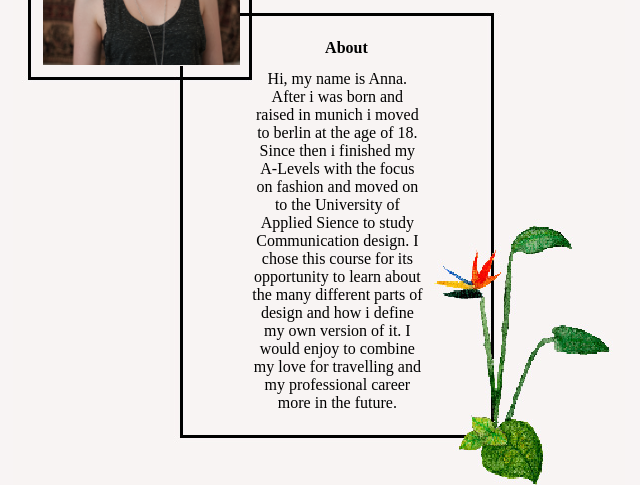
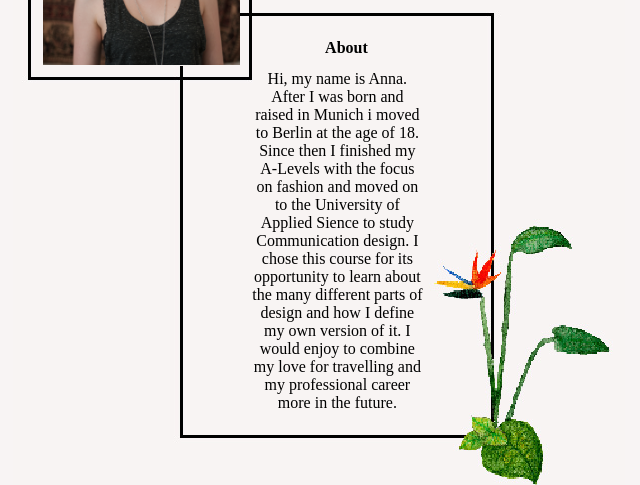
Before and after one commit to hackarmann/portfoliokarmann, a plain HTML site: page about.html in a window 1280 px wide. Shown: the part 254-739 px from the top of the page, 321-961 px from the left. Drawn offline with Linux system fonts and the light colour scheme.

Commit message:
changed about text

```diff
--- a/about.html
+++ b/about.html
@@ -25,7 +25,7 @@
 				<img src="pics/fotome.jpg" border="0" hspace="0" vspace="0" alt="" title="" width="197" />
 				<span class="ttl">About</span>
 				<span class="txt">Hi, my name is Anna.
-After i was born and raised in munich i moved to berlin at the age of 18. Since then i finished my A-Levels with the focus on fashion and moved on to the University of Applied Sience to study Communication design. I chose this course for its opportunity to learn about the many different parts of design and how i define my own version of it.  I would enjoy to combine my love for travelling and my professional career more in the future.
+After I was born and raised in Munich i moved to Berlin at the age of 18. Since then I finished my A-Levels with the focus on fashion and moved on to the University of Applied Sience to study Communication design. I chose this course for its opportunity to learn about the many different parts of design and how I define my own version of it.  I would enjoy to combine my love for travelling and my professional career more in the future.
 
 </span>
 
```
